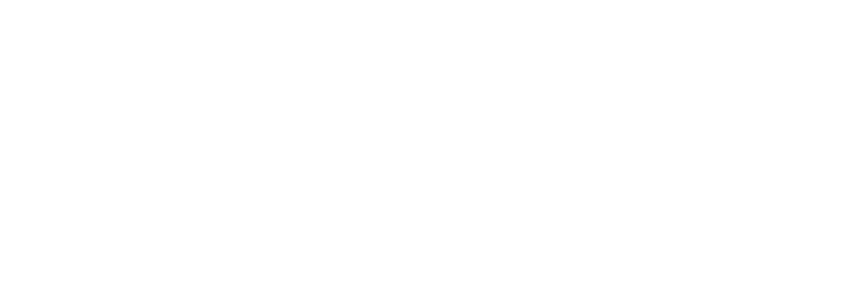
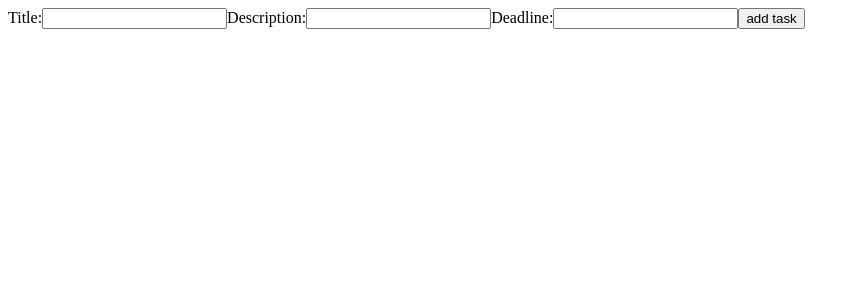
Before and after one commit to fatimaahmed14/task-app-client, a React (Create React App) app in the folder task-app/: page /newTask in a window 1280 px wide. Before the commit this address had no page. Shown: the top 300 px of the page, without its empty margins (0-860 px from the left). Built offline with nearby package versions, Linux system fonts and the light colour scheme.

Commit message:
working on adding new task form

```diff
--- a/task-app/src/App.js
+++ b/task-app/src/App.js
@@ -4,6 +4,7 @@
 import Signup from "./pages/Signup";
 import Home from "./pages/Home";
 import Dashboard from "./pages/Dashboard";
+import AddTaskForm from "./pages/AddTaskForm";
 
 function App() {
   return (
@@ -13,6 +14,7 @@
         <Route path="/login" element={<Login />} />
         <Route path="/signup" element={<Signup />} />
         <Route path="/dashboard" element={<Dashboard />} />
+        <Route path="/newTask" element={<AddTaskForm />} />
       </Routes>
     </>
   );
--- /dev/null
+++ b/task-app/src/pages/AddTaskForm.js
@@ -0,0 +1,47 @@
+import { useState } from "react";
+
+function AddTaskForm() {
+  const [title, setTitle] = useState("");
+  const [description, setDescription] = useState("");
+  const [deadline, setDeadline] = useState("");
+
+  const handleSubmit = (e) => {
+    e.preventDefault();
+    console.log("this is working!!");
+    // need to implement POST req here
+  };
+
+  return (
+    <>
+      <form onSubmit={handleSubmit}>
+        <label>
+          Title:
+          <input
+            type="title"
+            value={title}
+            onChange={(e) => setTitle(e.target.value)}
+          />
+        </label>
+        <label>
+          Description:
+          <input
+            type="description"
+            value={description}
+            onChange={(e) => setDescription(e.target.value)}
+          />
+        </label>
+        <label>
+          Deadline:
+          <input
+            type="deadline"
+            value={deadline}
+            onChange={(e) => setDeadline(e.target.value)}
+          />
+        </label>
+        <button type="submit">add task</button>
+      </form>
+    </>
+  );
+}
+
+export default AddTaskForm;
--- a/task-app/src/pages/Dashboard.js
+++ b/task-app/src/pages/Dashboard.js
@@ -1,4 +1,5 @@
 import { useState, useEffect } from "react";
+import { Link } from "react-router-dom";
 import "../style/App.css";
 
 function Dashboard() {
@@ -22,7 +23,10 @@
   return (
     <div>
       <h1>Welcome, {user.name}!</h1>
-      <div>add a task +</div>
+      <Link to="/newTask">add a task +</Link>
+      <p>
+        <Link to="/">Sign Out</Link>
+      </p>
     </div>
   );
 }
```
